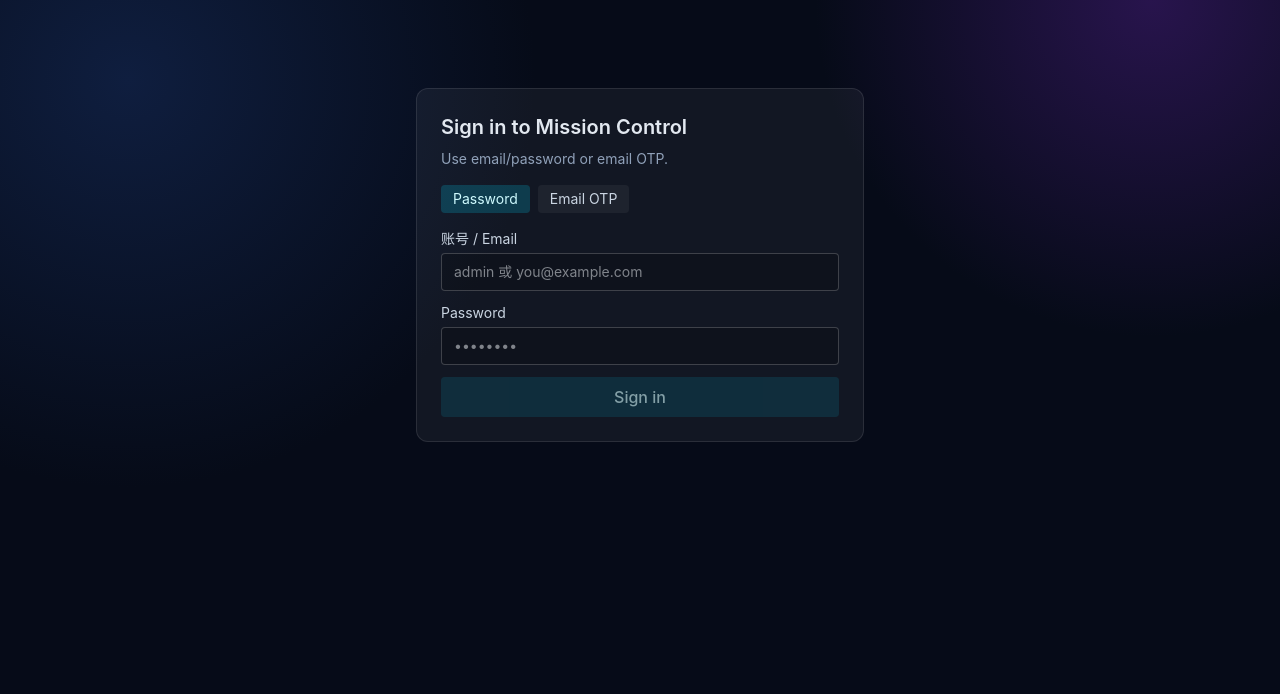
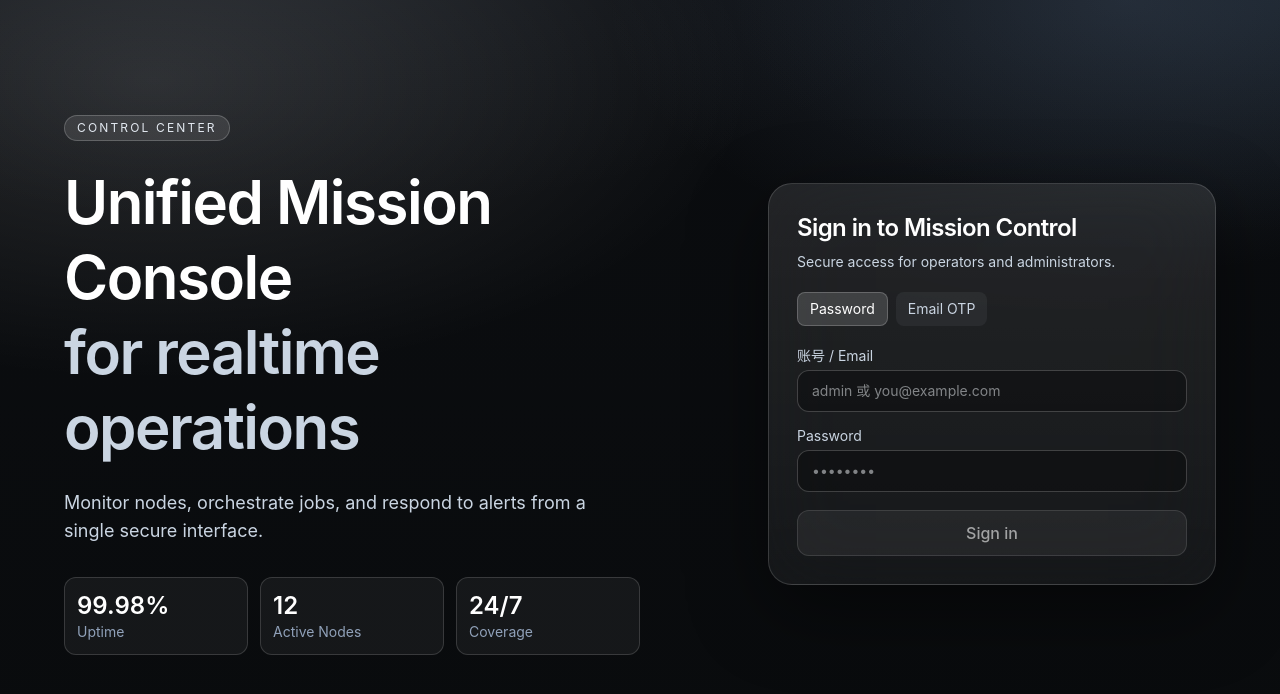
Before and after one commit to trythreetime/mission-control, a Next.js app: page /login in a window 1280 px wide. Shown: the top 694 px of the page. Built offline with nearby package versions, Linux system fonts and the light colour scheme; no server answers.

Commit message:
feat(ui): redesign login and dashboard visuals with premium dark style

```diff
--- a/src/app/globals.css
+++ b/src/app/globals.css
@@ -1,15 +1,16 @@
 @import "tailwindcss";
 
 :root {
-  --background: #060b18;
-  --foreground: #e2e8f0;
+  --background: #0a0a0b;
+  --foreground: #e7e9ee;
 }
 
 body {
   margin: 0;
-  background: radial-gradient(circle at 10% 10%, #0f1e3f 0%, transparent 30%),
-    radial-gradient(circle at 90% 0%, #28144d 0%, transparent 24%),
-    var(--background);
+  background:
+    radial-gradient(1200px 500px at 20% -10%, rgba(113, 128, 150, 0.15), transparent 60%),
+    radial-gradient(1000px 420px at 100% 0%, rgba(58, 85, 110, 0.2), transparent 55%),
+    linear-gradient(180deg, #0b0d10 0%, #090b0d 100%);
   color: var(--foreground);
   font-family: Inter, -apple-system, BlinkMacSystemFont, "Segoe UI", Roboto, "PingFang SC",
     "Microsoft YaHei", sans-serif;
--- a/src/app/login/page.tsx
+++ b/src/app/login/page.tsx
@@ -10,8 +10,42 @@ export default async function LoginPage() {
   }
 
   return (
-    <main className="min-h-screen p-6">
-      <LoginForm />
+    <main className="relative min-h-screen overflow-hidden px-6 py-10">
+      <div className="pointer-events-none absolute inset-0 bg-[radial-gradient(1000px_500px_at_12%_10%,rgba(255,255,255,0.12),transparent_60%),radial-gradient(800px_420px_at_88%_0%,rgba(111,132,165,0.20),transparent_65%)]" />
+
+      <div className="relative mx-auto grid min-h-[86vh] w-full max-w-6xl items-center gap-10 lg:grid-cols-[1.05fr_0.95fr]">
+        <section className="space-y-6 text-white">
+          <p className="inline-flex rounded-full border border-white/20 bg-white/10 px-3 py-1 text-xs tracking-[0.18em] text-slate-200">
+            CONTROL CENTER
+          </p>
+          <h1 className="max-w-2xl text-5xl font-semibold leading-tight tracking-tight text-white xl:text-6xl">
+            Unified Mission Console
+            <span className="block text-slate-300">for realtime operations</span>
+          </h1>
+          <p className="max-w-xl text-lg text-slate-300">
+            Monitor nodes, orchestrate jobs, and respond to alerts from a single secure interface.
+          </p>
+
+          <div className="grid max-w-xl grid-cols-3 gap-3 pt-2 text-sm">
+            <div className="rounded-xl border border-white/15 bg-white/5 p-3">
+              <p className="text-2xl font-semibold">99.98%</p>
+              <p className="text-slate-400">Uptime</p>
+            </div>
+            <div className="rounded-xl border border-white/15 bg-white/5 p-3">
+              <p className="text-2xl font-semibold">12</p>
+              <p className="text-slate-400">Active Nodes</p>
+            </div>
+            <div className="rounded-xl border border-white/15 bg-white/5 p-3">
+              <p className="text-2xl font-semibold">24/7</p>
+              <p className="text-slate-400">Coverage</p>
+            </div>
+          </div>
+        </section>
+
+        <div className="justify-self-end w-full max-w-md">
+          <LoginForm />
+        </div>
+      </div>
     </main>
   );
 }
--- a/src/components/login-form.tsx
+++ b/src/components/login-form.tsx
@@ -16,7 +16,11 @@ type AuthResponse = {
 
 type Mode = "password" | "otp";
 
-export function LoginForm() {
+type Props = {
+  className?: string;
+};
+
+export function LoginForm({ className }: Props) {
   const [mode, setMode] = useState<Mode>("password");
   const [email, setEmail] = useState("");
   const [password, setPassword] = useState("");
@@ -34,9 +38,7 @@ export function LoginForm() {
   const handlePasswordLogin = async () => {
     const response = await fetch("/api/auth/password", {
       method: "POST",
-      headers: {
-        "Content-Type": "application/json",
-      },
+      headers: { "Content-Type": "application/json" },
       body: JSON.stringify({ email, password }),
     });
 
@@ -49,9 +51,7 @@ export function LoginForm() {
   const handleOtpRequest = async () => {
     const response = await fetch("/api/auth/otp/request", {
       method: "POST",
-      headers: {
-        "Content-Type": "application/json",
-      },
+      headers: { "Content-Type": "application/json" },
       body: JSON.stringify({ email }),
     });
 
@@ -61,15 +61,13 @@ export function LoginForm() {
     }
 
     setOtpSent(true);
-    setHint("OTP sent. Check your email and enter the code.");
+    setHint("验证码已发送，请查看邮箱");
   };
 
   const handleOtpVerify = async () => {
     const response = await fetch("/api/auth/otp/verify", {
       method: "POST",
-      headers: {
-        "Content-Type": "application/json",
-      },
+      headers: { "Content-Type": "application/json" },
       body: JSON.stringify({ email, token: otpToken }),
     });
 
@@ -103,15 +101,19 @@ export function LoginForm() {
   };
 
   return (
-    <section className="mx-auto mt-16 w-full max-w-md rounded-xl border border-white/10 bg-white/5 p-6">
-      <h1 className="text-xl font-semibold">Sign in to Mission Control</h1>
-      <p className="mt-2 text-sm text-slate-400">Use email/password or email OTP.</p>
+    <section
+      className={`w-full rounded-3xl border border-white/15 bg-gradient-to-b from-white/10 to-white/5 p-7 shadow-[0_24px_80px_rgba(0,0,0,0.45)] backdrop-blur-2xl ${className ?? ""}`}
+    >
+      <h1 className="text-2xl font-semibold tracking-tight text-white">Sign in to Mission Control</h1>
+      <p className="mt-2 text-sm text-slate-300">Secure access for operators and administrators.</p>
 
-      <div className="mt-4 flex gap-2 text-sm">
+      <div className="mt-5 flex gap-2 text-sm">
         <button
           type="button"
-          className={`rounded px-3 py-1 ${
-            mode === "password" ? "bg-cyan-400/20 text-cyan-100" : "bg-white/5 text-slate-300"
+          className={`rounded-lg px-3 py-1.5 transition ${
+            mode === "password"
+              ? "border border-white/20 bg-white/15 text-white"
+              : "bg-white/5 text-slate-300 hover:bg-white/10"
           }`}
           onClick={() => {
             setMode("password");
@@ -122,7 +124,9 @@ export function LoginForm() {
         </button>
         <button
           type="button"
-          className={`rounded px-3 py-1 ${mode === "otp" ? "bg-cyan-400/20 text-cyan-100" : "bg-white/5 text-slate-300"}`}
+          className={`rounded-lg px-3 py-1.5 transition ${
+            mode === "otp" ? "border border-white/20 bg-white/15 text-white" : "bg-white/5 text-slate-300 hover:bg-white/10"
+          }`}
           onClick={() => {
             setMode("otp");
             setHint(null);
@@ -132,7 +136,7 @@ export function LoginForm() {
         </button>
       </div>
 
-      <form className="mt-4 space-y-3" onSubmit={onSubmit}>
+      <form className="mt-5 space-y-3.5" onSubmit={onSubmit}>
         <label className="block text-sm">
           <span className="mb-1 block text-slate-300">账号 / Email</span>
           <input
@@ -140,7 +144,7 @@ export function LoginForm() {
             required
             value={email}
             onChange={(event) => setEmail(event.target.value)}
-            className="w-full rounded border border-white/20 bg-black/20 px-3 py-2 text-slate-100 outline-none ring-cyan-300/60 transition focus:ring"
+            className="w-full rounded-xl border border-white/20 bg-black/30 px-3.5 py-2.5 text-slate-100 outline-none ring-white/30 transition focus:ring"
             placeholder="admin 或 you@example.com"
           />
         </label>
@@ -153,7 +157,7 @@ export function LoginForm() {
               required
               value={password}
               onChange={(event) => setPassword(event.target.value)}
-              className="w-full rounded border border-white/20 bg-black/20 px-3 py-2 text-slate-100 outline-none ring-cyan-300/60 transition focus:ring"
+              className="w-full rounded-xl border border-white/20 bg-black/30 px-3.5 py-2.5 text-slate-100 outline-none ring-white/30 transition focus:ring"
               placeholder="••••••••"
             />
           </label>
@@ -167,26 +171,20 @@ export function LoginForm() {
               required
               value={otpToken}
               onChange={(event) => setOtpToken(event.target.value)}
-              className="w-full rounded border border-white/20 bg-black/20 px-3 py-2 text-slate-100 outline-none ring-cyan-300/60 transition focus:ring"
+              className="w-full rounded-xl border border-white/20 bg-black/30 px-3.5 py-2.5 text-slate-100 outline-none ring-white/30 transition focus:ring"
               placeholder="123456"
             />
           </label>
         ) : null}
 
-        {hint ? <p className="text-xs text-cyan-300">{hint}</p> : null}
+        {hint ? <p className="text-xs text-cyan-200">{hint}</p> : null}
 
         <button
           type="submit"
           disabled={!canSubmit || busy}
-          className="w-full rounded bg-cyan-400/20 px-3 py-2 font-medium text-cyan-100 transition hover:bg-cyan-400/30 disabled:opacity-60"
+          className="mt-1 w-full rounded-xl border border-white/20 bg-white/10 px-3 py-2.5 font-medium text-white transition hover:bg-white/20 disabled:opacity-60"
         >
-          {busy
-            ? "Please wait..."
-            : mode === "password"
-              ? "Sign in"
-              : otpSent
-                ? "Verify OTP"
-                : "Send OTP"}
+          {busy ? "Please wait..." : mode === "password" ? "Sign in" : otpSent ? "Verify OTP" : "Send OTP"}
         </button>
       </form>
     </section>
--- a/src/components/sidebar.tsx
+++ b/src/components/sidebar.tsx
@@ -15,20 +15,20 @@ export function Sidebar() {
   const pathname = usePathname();
 
   return (
-    <aside className="w-64 border-r border-white/10 bg-[#090f1f] p-4">
-      <div className="mb-6 rounded-lg border border-cyan-400/30 bg-cyan-400/10 p-3 text-sm text-cyan-200">
+    <aside className="w-64 border-r border-white/10 bg-black/40 p-5 backdrop-blur-xl">
+      <div className="mb-8 rounded-xl border border-white/15 bg-white/5 px-4 py-3 text-sm font-semibold tracking-wide text-slate-100">
         Mission Control
       </div>
-      <nav className="space-y-1">
+      <nav className="space-y-1.5">
         {navItems.map((item) => {
           const active = pathname === item.href;
           return (
             <Link
               key={item.href}
               href={item.href}
-              className={`block rounded-md px-3 py-2 text-sm transition ${
+              className={`block rounded-lg px-3 py-2.5 text-sm transition ${
                 active
-                  ? "bg-cyan-400/20 text-cyan-100"
+                  ? "border border-white/15 bg-white/10 text-white shadow-[inset_0_1px_0_rgba(255,255,255,0.08)]"
                   : "text-slate-300 hover:bg-white/5 hover:text-white"
               }`}
             >
--- a/src/components/topbar.tsx
+++ b/src/components/topbar.tsx
@@ -9,12 +9,16 @@ type Props = {
 
 export function Topbar({ userEmail, role }: Props) {
   return (
-    <header className="flex h-16 items-center justify-between border-b border-white/10 px-6">
-      <h1 className="text-lg font-semibold text-white">Mission Control Dashboard</h1>
-      <div className="flex items-center gap-3 text-sm text-slate-300">
-        <span className="rounded-full bg-emerald-400/20 px-2 py-1 text-emerald-200">System: Healthy</span>
-        <span className="rounded-full bg-cyan-400/20 px-2 py-1 text-cyan-100">Role: {role}</span>
-        <span>{userEmail}</span>
+    <header className="flex h-16 items-center justify-between border-b border-white/10 bg-black/20 px-6 backdrop-blur-xl">
+      <h1 className="text-base font-semibold tracking-wide text-white">Mission Control</h1>
+      <div className="flex items-center gap-2 text-sm text-slate-300">
+        <span className="rounded-full border border-emerald-300/30 bg-emerald-300/10 px-2.5 py-1 text-emerald-100">
+          Healthy
+        </span>
+        <span className="rounded-full border border-cyan-300/30 bg-cyan-300/10 px-2.5 py-1 text-cyan-100">
+          {role}
+        </span>
+        <span className="rounded-full border border-white/10 bg-white/5 px-2.5 py-1">{userEmail}</span>
         <LogoutButton />
       </div>
     </header>
```
Also changed, not shown: src/app/(dashboard)/jobs/page.tsx (+11 -7 lines), src/components/overview-live.tsx (+19 -17 lines).
